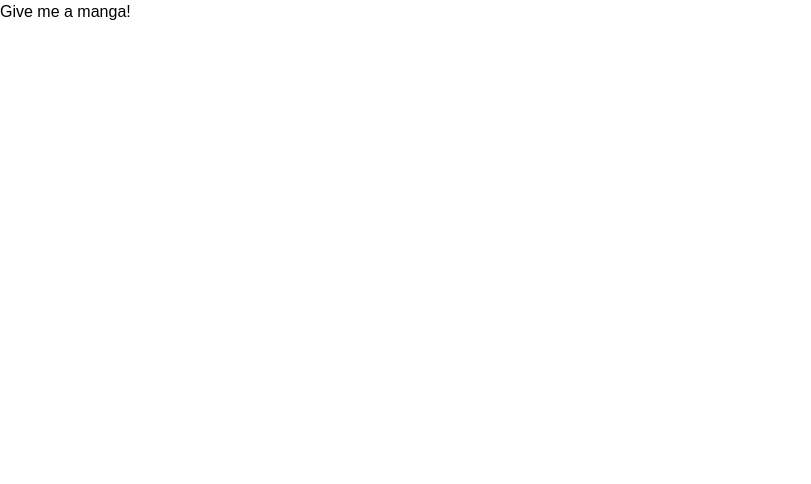
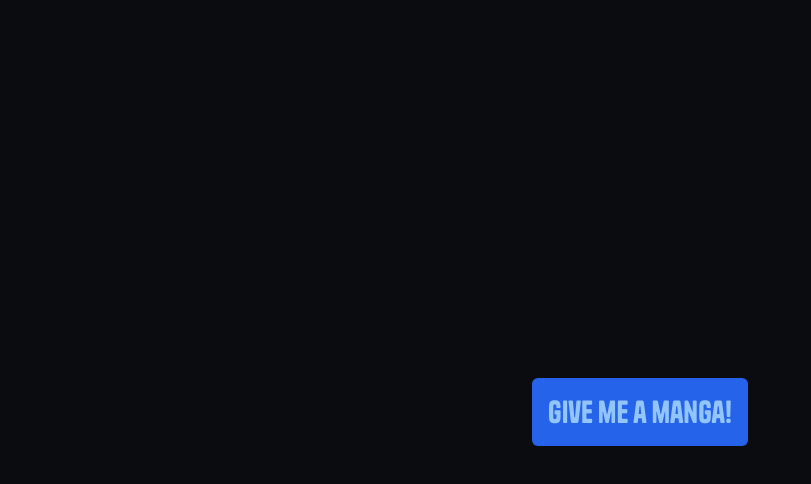
Before and after one commit to ImMyst/give-manga, a Next.js app: page / in a window 1280 px wide. Shown: the top 484 px of the page, without its empty margins (0-811 px from the left). Built offline with nearby package versions, Linux system fonts and the light colour scheme; a web font is replaced by a local one.

Commit message:
fix: fixing imports

```diff
--- a/app/layout.tsx
+++ b/app/layout.tsx
@@ -2,7 +2,7 @@ import "./globals.css";
 import localFont from "@next/font/local";
 import cn from "clsx";
 
-const Tanker = localFont({ src: "../../public/fonts/Tanker.woff2" });
+const Tanker = localFont({ src: "../public/fonts/Tanker.woff2" });
 
 export default function RootLayout({
   children,
--- a/tailwind.config.js
+++ b/tailwind.config.js
@@ -1,7 +1,8 @@
 /** @type {import('tailwindcss').Config} */
 module.exports = {
   content: [
-    "./src/**/*.{js,ts,jsx,tsx}",
+    "./app/**/*.{js,ts,jsx,tsx}",
+    "./components/**/*.{js,ts,jsx,tsx}",
   ],
   theme: {
     extend: {},
```
